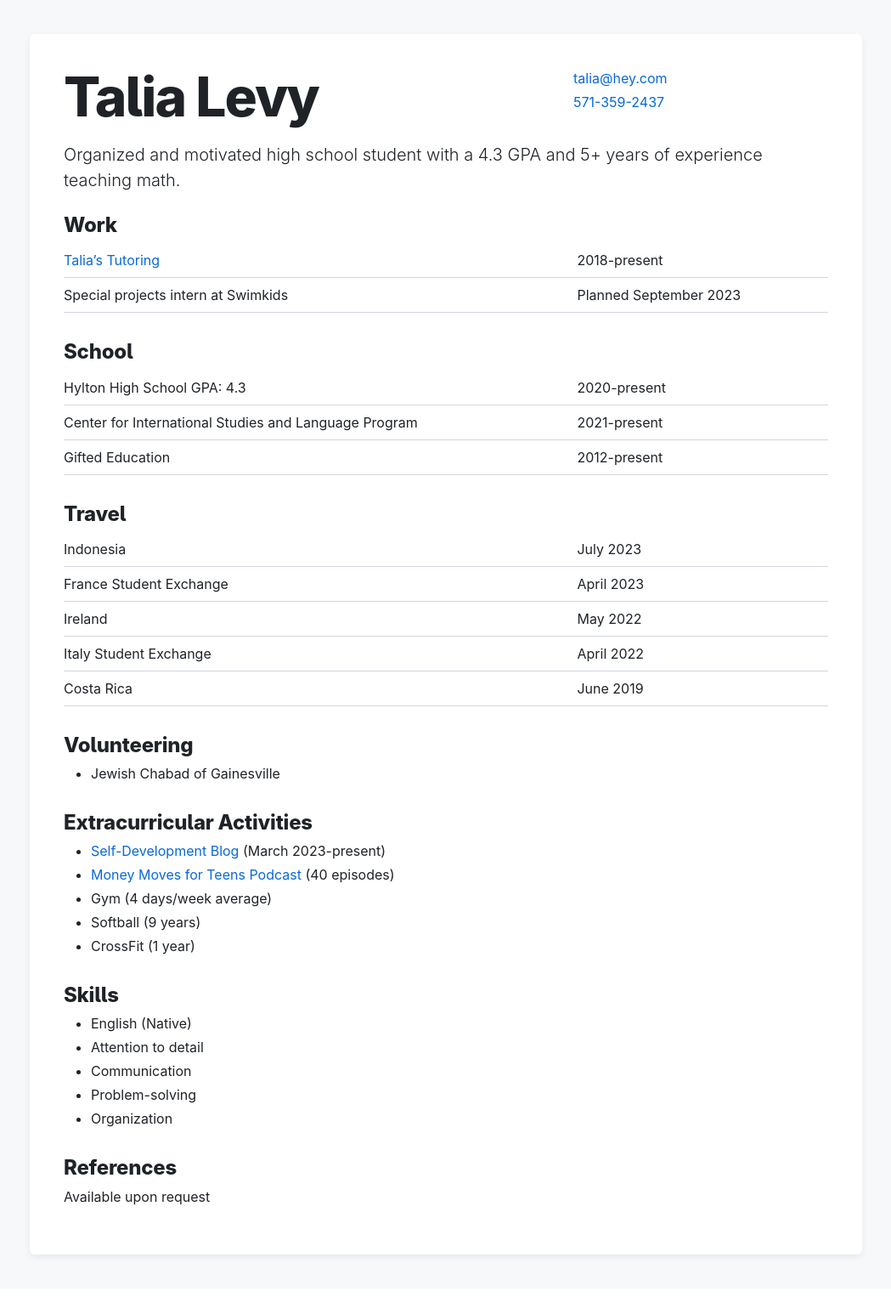
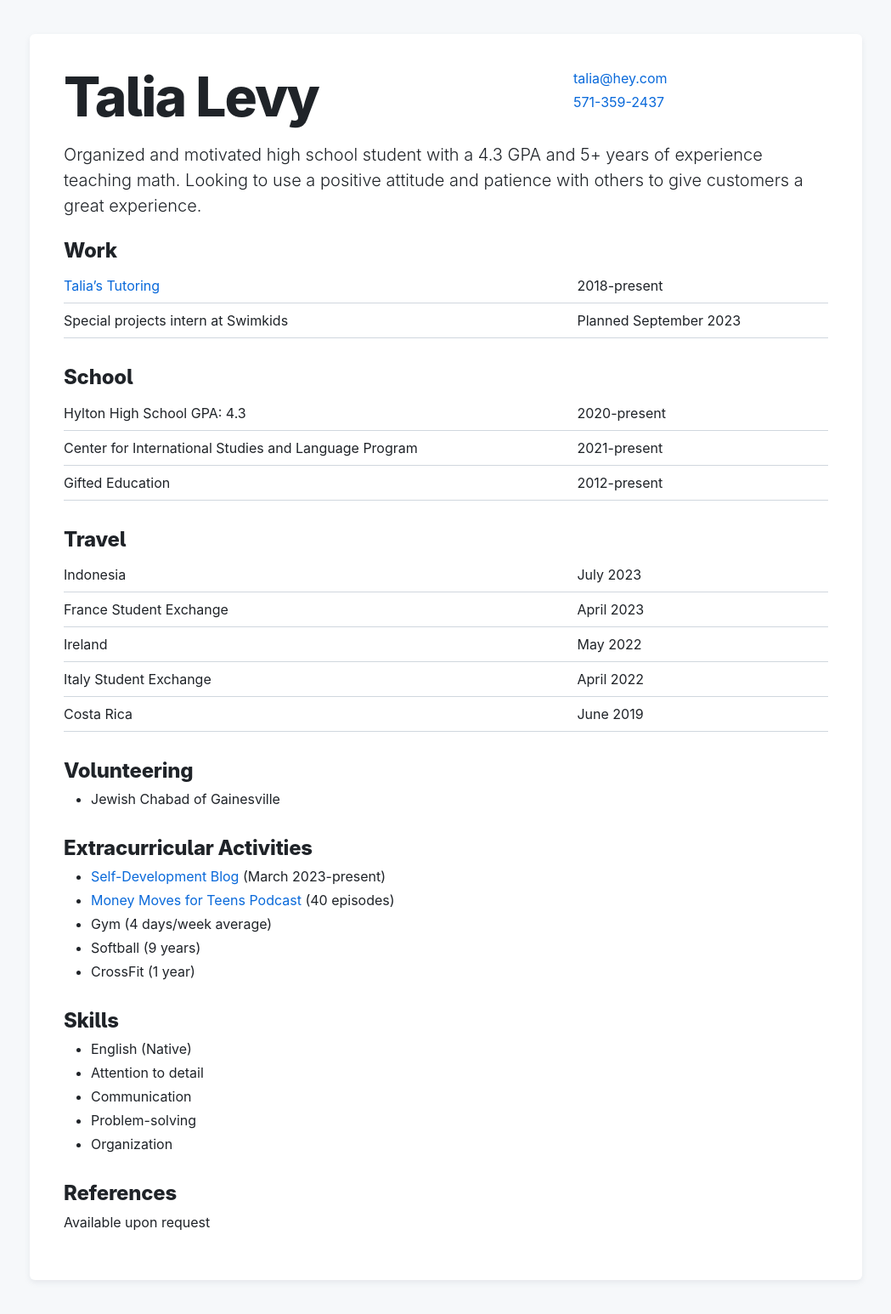
Before and after one commit to tslevy/resume, a Jekyll site: the page built from index.md, in a window 1280 px wide. Shown: the whole page at 85% size, without its empty margins (115-1164 px from the left). Built offline with Jekyll 4.4.1, drawn with Linux system fonts in a browser that asks for light colours; our own code applies the rules of GitHub Pages for plain Markdown files; before the commit the page ends 1516 px from its top, so only the background shows below that.

Commit message:
Update index.md

```diff
--- a/index.md
+++ b/index.md
@@ -14,7 +14,7 @@ main-style:
   </div>
 </div>
 
-Organized and motivated high school student with a 4.3 GPA and 5+ years of experience teaching math.
+Organized and motivated high school student with a 4.3 GPA and 5+ years of experience teaching math. Looking to use a positive attitude and patience with others to give customers a great experience.
 {: .lead .mt-0}
 
 ## Work
```
